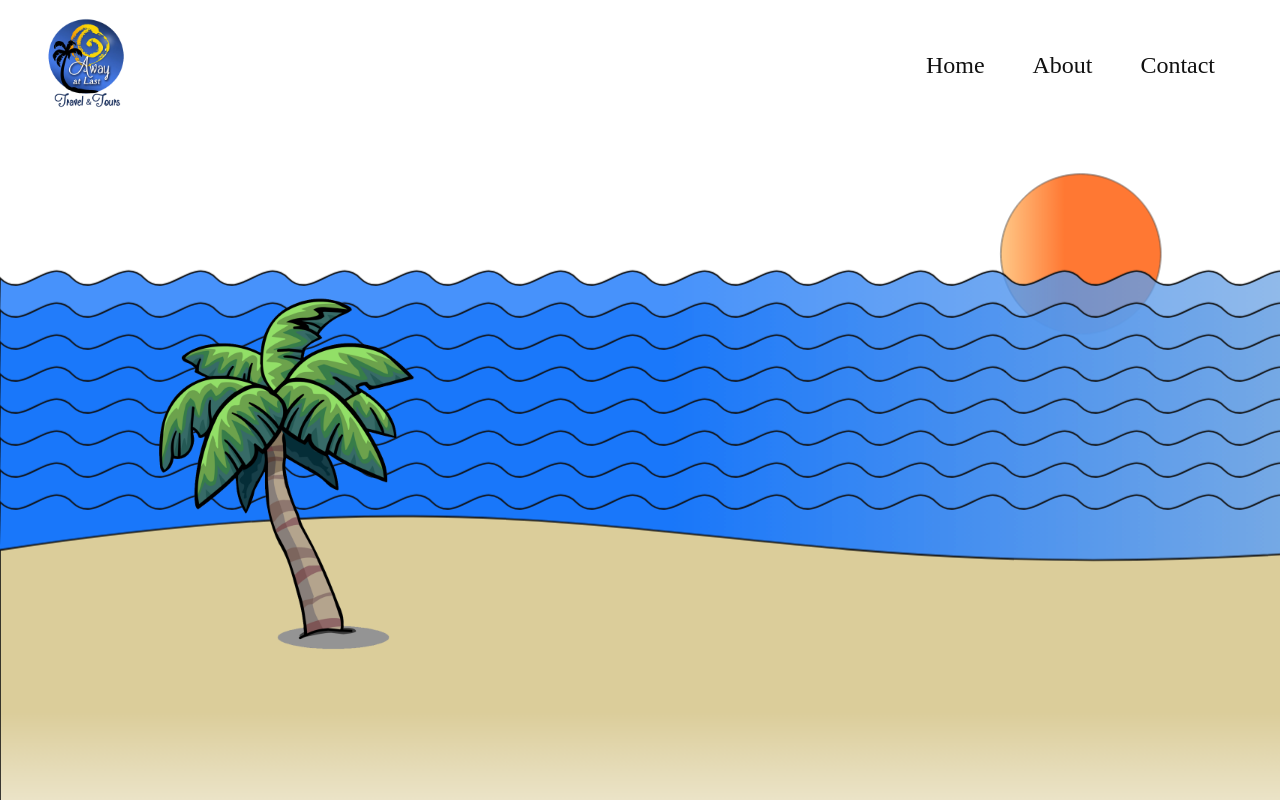
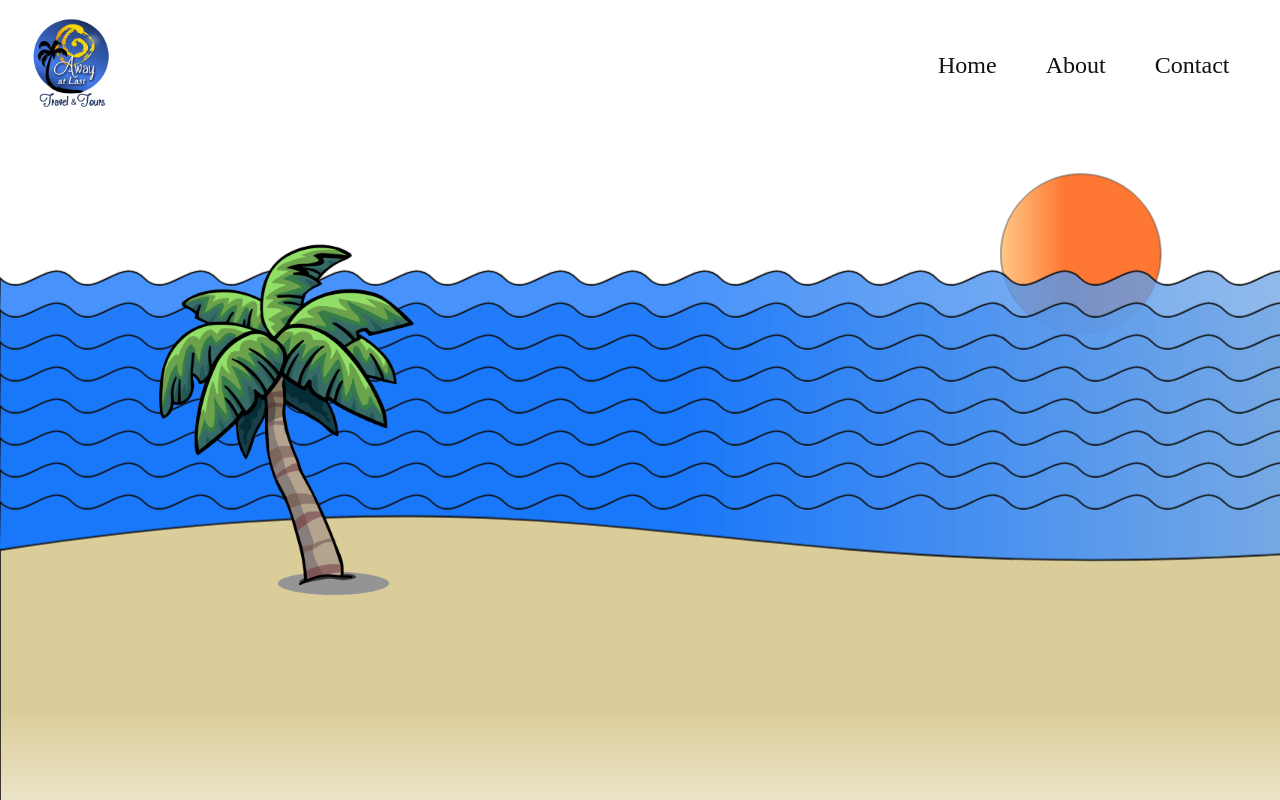
Before and after one commit to jtkoch/away-at-last, a React (Create React App) app in the folder aal/: page / in a window 1280 px wide. Shown: the top 800 px of the page. Built offline with nearby package versions, Linux system fonts and the light colour scheme.

Commit message:
removed react router and just used ids instead

```diff
--- a/aal/package.json
+++ b/aal/package.json
@@ -11,7 +11,6 @@
     "react": "^17.0.2",
     "react-bootstrap": "^1.5.2",
     "react-dom": "^17.0.2",
-    "react-router-dom": "^5.2.0",
     "react-scripts": "4.0.3",
     "web-vitals": "^1.1.1"
   },
--- a/aal/src/App.js
+++ b/aal/src/App.js
@@ -1,5 +1,4 @@
 import "./App.css";
-import { Route, BrowserRouter as Router, Switch, Link } from "react-router-dom";
 import Container from "react-bootstrap/Container";
 import Navbar from "react-bootstrap/Navbar";
 import Nav from "react-bootstrap/Nav";
@@ -13,24 +12,27 @@
 function App() {
   return (
     <Container fluid className="App">
-      <Router>
-        <Navbar expand="lg">
+
+        <Navbar expand="lg" fixed="top">
           <Navbar.Toggle className="border-0" aria-controls="navbar-toggle" />
           <Navbar.Collapse id="navbar-toggle">
             <Nav className="ml-auto nav-container">
-              <Link to="/" className="mr-auto"><img className="logo" alt="" src={logo} /></Link>
-              <Link style={{ color: "#111" }} className="nav-link" to="/">Home</Link>
-              <Link style={{ color: "#111" }} className="nav-link" to="/about">About</Link>
-              <Link style={{ color: "#111" }} className="nav-link" to="/contact">Contact</Link>
+              <a href="home" className="mr-auto"><img className="logo" alt="" src={logo} /></a>
+              <a style={{ color: "#111" }} className="nav-link" href="#home">Home</a>
+              <a style={{ color: "#111" }} className="nav-link" href="#about">About</a>
+              <a style={{ color: "#111" }} className="nav-link" href="#contact">Contact</a>
             </Nav>
           </Navbar.Collapse>
         </Navbar>
-        <Switch>
-          <Route path="/" exact component={Home} />
-          <Route path="/about" component={About} />
-          <Route path="/contact" component={Contact} />
-        </Switch>
-      </Router>
+      <div id="home">
+        <Home />
+      </div>
+      <div id="about" >
+        <About />
+      </div>
+      <div id="contact" >
+        <Contact />
+      </div>
       <Footer />
     </Container>
   );
--- a/aal/src/styles/animations.scss
+++ b/aal/src/styles/animations.scss
@@ -208,7 +208,7 @@
     img {
       width: 30%;
       margin-left: -55%;
-      margin-top: 12%;
+      margin-top: 18%;
     }
 
   }
```
Also changed, not shown: 1 other file (tests, documents, lock files or other folders).
